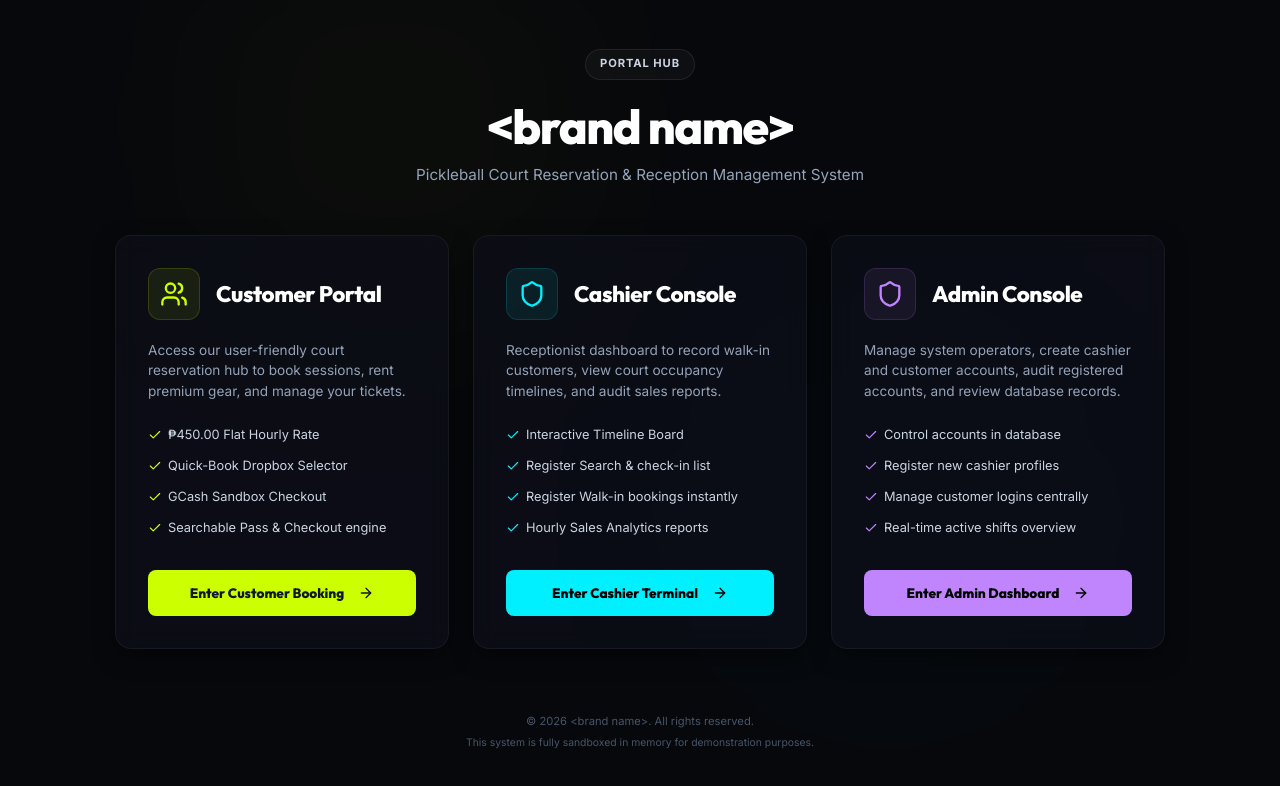
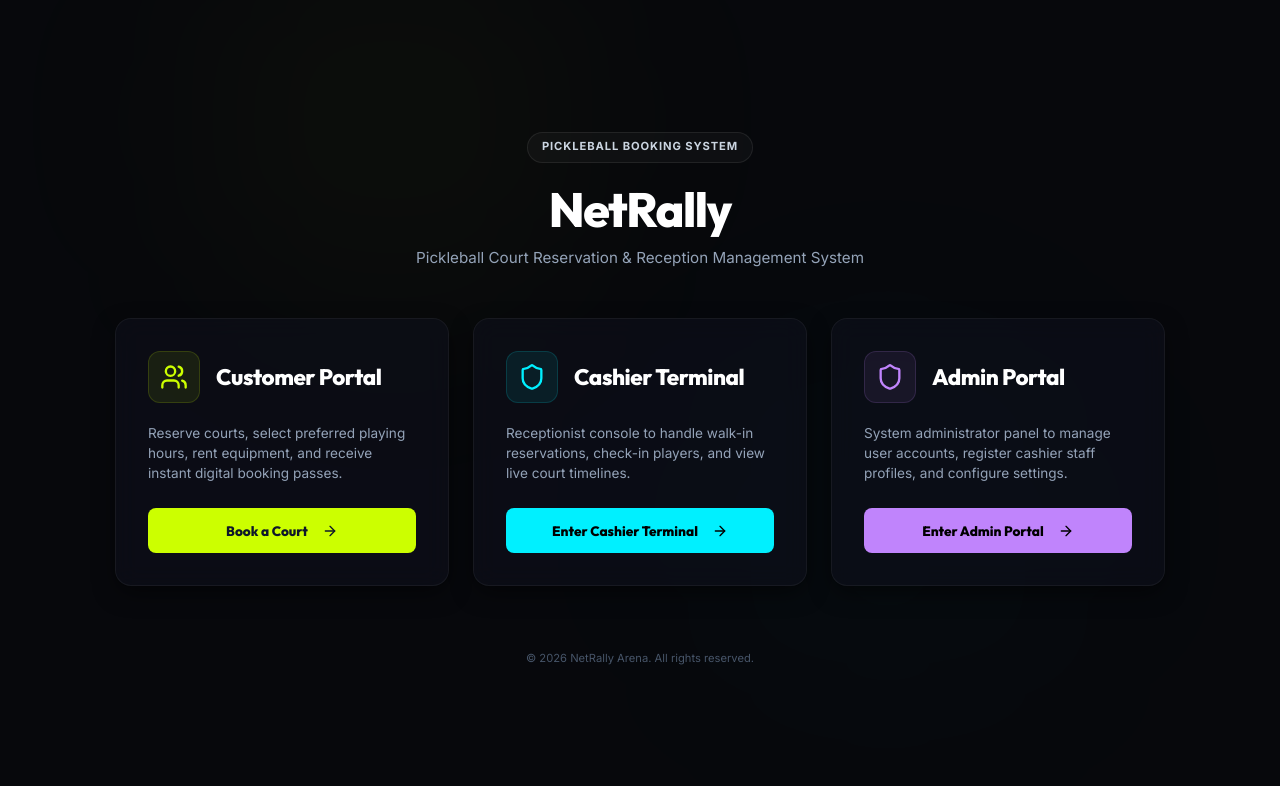
Before and after one commit to Gabs64/PickleballBookingSystem, a React (Vite) app in the folder Frontend/: page / in a window 1280 px wide. Shown: the top 786 px of the page. Built offline with nearby package versions, Linux system fonts and the light colour scheme.

Commit message:
Simplify UI and streamline user experience across all portals

```diff
--- a/Frontend/src/App.jsx
+++ b/Frontend/src/App.jsx
@@ -62,9 +62,9 @@ function AppContent() {
       {/* Main Branding Section */}
       <div style={styles.header}>
         <div style={styles.logoBadge}>
-          <span>PORTAL HUB</span>
+          <span>PICKLEBALL BOOKING SYSTEM</span>
         </div>
-        <h1 style={styles.mainTitle}>{"<brand name>"}</h1>
+        <h1 style={styles.mainTitle}>NetRally</h1>
         <p style={styles.subtitle}>Pickleball Court Reservation & Reception Management System</p>
       </div>
 
@@ -88,14 +88,8 @@ function AppContent() {
             <h2 style={styles.cardTitle}>Customer Portal</h2>
           </div>
           <p style={styles.cardDesc}>
-            Access our user-friendly court reservation hub to book sessions, rent premium gear, and manage your tickets.
+            Reserve courts, select preferred playing hours, rent equipment, and receive instant digital booking passes.
           </p>
-          <ul style={styles.featureList}>
-            <li style={styles.featureItem}><Check size={14} color="#ccff00" style={{ marginRight: '6px' }} /> ₱450.00 Flat Hourly Rate</li>
-            <li style={styles.featureItem}><Check size={14} color="#ccff00" style={{ marginRight: '6px' }} /> Quick-Book Dropbox Selector</li>
-            <li style={styles.featureItem}><Check size={14} color="#ccff00" style={{ marginRight: '6px' }} /> GCash Sandbox Checkout</li>
-            <li style={styles.featureItem}><Check size={14} color="#ccff00" style={{ marginRight: '6px' }} /> Searchable Pass & Checkout engine</li>
-          </ul>
           <button
             style={{
               ...styles.btnCustomer,
@@ -104,7 +98,7 @@ function AppContent() {
             className="btn"
             onClick={(e) => { e.stopPropagation(); navigateTo('customer'); }}
           >
-            <span>Enter Customer Booking</span>
+            <span>Book a Court</span>
             <ArrowRight size={16} style={{ marginLeft: '6px' }} />
           </button>
         </div>
@@ -124,17 +118,11 @@ function AppContent() {
             <div style={styles.iconWrapperCashier}>
               <Shield size={28} color="#00f0ff" />
             </div>
-            <h2 style={styles.cardTitle}>Cashier Console</h2>
+            <h2 style={styles.cardTitle}>Cashier Terminal</h2>
           </div>
           <p style={styles.cardDesc}>
-            Receptionist dashboard to record walk-in customers, view court occupancy timelines, and audit sales reports.
+            Receptionist console to handle walk-in reservations, check-in players, and view live court timelines.
           </p>
-          <ul style={styles.featureList}>
-            <li style={styles.featureItem}><Check size={14} color="#00f0ff" style={{ marginRight: '6px' }} /> Interactive Timeline Board</li>
-            <li style={styles.featureItem}><Check size={14} color="#00f0ff" style={{ marginRight: '6px' }} /> Register Search & check-in list</li>
-            <li style={styles.featureItem}><Check size={14} color="#00f0ff" style={{ marginRight: '6px' }} /> Register Walk-in bookings instantly</li>
-            <li style={styles.featureItem}><Check size={14} color="#00f0ff" style={{ marginRight: '6px' }} /> Hourly Sales Analytics reports</li>
-          </ul>
           <button
             style={{
               ...styles.btnCashier,
@@ -163,17 +151,11 @@ function AppContent() {
             <div style={styles.iconWrapperAdmin}>
               <Shield size={28} color="#c084fc" />
             </div>
-            <h2 style={styles.cardTitle}>Admin Console</h2>
+            <h2 style={styles.cardTitle}>Admin Portal</h2>
           </div>
           <p style={styles.cardDesc}>
-            Manage system operators, create cashier and customer accounts, audit registered accounts, and review database records.
+            System administrator panel to manage user accounts, register cashier staff profiles, and configure settings.
           </p>
-          <ul style={styles.featureList}>
-            <li style={styles.featureItem}><Check size={14} color="#c084fc" style={{ marginRight: '6px' }} /> Control accounts in database</li>
-            <li style={styles.featureItem}><Check size={14} color="#c084fc" style={{ marginRight: '6px' }} /> Register new cashier profiles</li>
-            <li style={styles.featureItem}><Check size={14} color="#c084fc" style={{ marginRight: '6px' }} /> Manage customer logins centrally</li>
-            <li style={styles.featureItem}><Check size={14} color="#c084fc" style={{ marginRight: '6px' }} /> Real-time active shifts overview</li>
-          </ul>
           <button
             style={{
               ...styles.btnAdmin,
@@ -182,7 +164,7 @@ function AppContent() {
             className="btn"
             onClick={(e) => { e.stopPropagation(); navigateTo('admin'); }}
           >
-            <span>Enter Admin Dashboard</span>
+            <span>Enter Admin Portal</span>
             <ArrowRight size={16} style={{ marginLeft: '6px' }} />
           </button>
         </div>
@@ -190,10 +172,7 @@ function AppContent() {
 
       {/* Selector footer info */}
       <footer style={styles.footer}>
-        <p>© 2026 {"<brand name>"}. All rights reserved.</p>
-        <p style={{ fontSize: '0.65rem', color: '#475569', marginTop: '0.25rem' }}>
-          This system is fully sandboxed in memory for demonstration purposes.
-        </p>
+        <p>© 2026 NetRally Arena. All rights reserved.</p>
       </footer>
     </div>
   );
--- a/Frontend/src/cashier/CashierPortal.jsx
+++ b/Frontend/src/cashier/CashierPortal.jsx
@@ -144,7 +144,7 @@ export default function CashierPortal() {
       <aside style={styles.sidebar}>
         <div style={styles.sidebarBranding}>
           <div>
-            <h3 style={styles.brandTitle}>{"<brand name> Terminal"}</h3>
+            <h3 style={styles.brandTitle}>NetRally Terminal</h3>
             <span style={styles.brandRole}>CASHIER CONSOLE</span>
           </div>
         </div>
@@ -155,7 +155,7 @@ export default function CashierPortal() {
           style={styles.newBookBtn}
         >
           <PlusCircle size={16} />
-          New Walk-In Book
+          New Walk-In Booking
         </button>
 
         <nav style={styles.navMenu}>
@@ -205,12 +205,11 @@ export default function CashierPortal() {
           <button
             onClick={handleLogout}
             className="btn btn-sm btn-danger"
-            style={{ width: '100%', marginBottom: '1rem', fontSize: '0.75rem' }}
+            style={{ width: '100%', marginBottom: '0.75rem', fontSize: '0.75rem' }}
           >
             Terminal Logout
           </button>
-          <span style={styles.serverStatus}>⚡ Sandbox Local Server</span>
-          <span style={styles.serverIp}>PORT: 3000 (ReactJS + Vite)</span>
+          <span style={styles.serverStatus}>NetRally Reception</span>
         </div>
       </aside>
 
@@ -220,8 +219,8 @@ export default function CashierPortal() {
         {/* Terminal Header */}
         <header style={styles.terminalHeader}>
           <div style={styles.headerLeft}>
-            <span style={styles.terminalGreeting}>Reception counter: <strong>Active Session</strong></span>
-            <span style={styles.terminalTime}>TODAY: <strong style={{ color: '#fff' }}>{todayStr}</strong></span>
+            <span style={styles.terminalGreeting}>Reception counter: <strong>Active</strong></span>
+            <span style={styles.terminalTime}>Date: <strong style={{ color: '#fff' }}>{todayStr}</strong></span>
           </div>
 
           <div style={styles.headerRight}>
--- a/Frontend/src/customer/BookingModal.jsx
+++ b/Frontend/src/customer/BookingModal.jsx
@@ -207,7 +207,7 @@ export default function BookingModal({ isOpen, onClose }) {
         <div style={styles.header}>
           <div>
             <h3 style={styles.title}>
-              {bookingState === 'form' ? 'Instant Court Booking popup' : 'Booking Receipt Ticket'}
+              {bookingState === 'form' ? 'Reserve Court' : 'Booking Receipt Ticket'}
             </h3>
             <p style={styles.subtitle}>
               {bookingState === 'form'
@@ -232,9 +232,9 @@ export default function BookingModal({ isOpen, onClose }) {
             <div style={styles.scrollContent}>
 
               <div style={styles.formRow2}>
-                {/* Court picker Dropdown Dropbox */}
+                {/* Court picker Dropdown */}
                 <div className="form-group" style={{ flex: 1.2 }}>
-                  <label className="form-label">CHOOSE A COURT (DROPBOX)</label>
+                  <label className="form-label">Select Court</label>
                   <select
                     value={courtId}
                     onChange={(e) => setCourtId(e.target.value)}
@@ -251,7 +251,7 @@ export default function BookingModal({ isOpen, onClose }) {
 
                 {/* Date Picker */}
                 <div className="form-group" style={{ flex: 0.8 }}>
-                  <label className="form-label">SELECT DATE</label>
+                  <label className="form-label">Select Date</label>
                   <input
                     type="date"
                     min={getRelativeDateString(0)}
@@ -414,19 +414,19 @@ export default function BookingModal({ isOpen, onClose }) {
 
 
               {/* Payment System Section */}
-              <h4 style={styles.sectionHeader}><CreditCard size={13} /> Payment Checkout system</h4>
+              <h4 style={styles.sectionHeader}><CreditCard size={13} /> Payment Method</h4>
               <div style={styles.formRow2}>
                 <div className="form-group" style={{ flex: 1 }}>
-                  <label className="form-label">PAYMENT CHANNEL</label>
+                  <label className="form-label">Select Payment</label>
                   <select
                     value={paymentMethod}
                     onChange={(e) => setPaymentMethod(e.target.value)}
                     className="form-control"
                     style={styles.selectDropbox}
                   >
-                    <option value="GCash E-Wallet">GCash Online Payment (Sandbox)</option>
-                    <option value="Maya Wallet">Maya E-Wallet (Sandbox)</option>
-                    <option value="Credit Card">Credit / Debit Card (Simulated)</option>
+                    <option value="GCash E-Wallet">GCash Online Payment</option>
+                    <option value="Maya Wallet">Maya E-Wallet</option>
+                    <option value="Credit Card">Credit / Debit Card</option>
                   </select>
                 </div>
 
@@ -610,7 +610,7 @@ export default function BookingModal({ isOpen, onClose }) {
             <div style={styles.passContainer}>
               <div style={styles.passHeader}>
                 <div>
-                  <h4 style={styles.passBrand}>{"<brand name>"}</h4>
+                  <h4 style={styles.passBrand}>NetRally</h4>
                   <p style={styles.passSub}>Pickleball Court Reservation Pass</p>
                 </div>
                 <div>
--- a/Frontend/src/customer/CustomerPortal.jsx
+++ b/Frontend/src/customer/CustomerPortal.jsx
@@ -39,7 +39,7 @@ export default function CustomerPortal() {
   // Chatbot widget states
   const [isChatOpen, setIsChatOpen] = useState(false);
   const [messages, setMessages] = useState([
-    { id: 1, sender: 'bot', text: "Welcome to <brand name>! 🏓 How can I assist you with your court rentals today?" }
+    { id: 1, sender: 'bot', text: "Welcome to NetRally! 🏓 How can I assist you with your court rentals today?" }
   ]);
   const [inputText, setInputText] = useState('');
 
@@ -306,11 +306,11 @@ export default function CustomerPortal() {
       {/* PREMIUM STICKY HEADER */}
       <header style={styles.header}>
         <div style={styles.headerLeft}>
-          <span style={styles.headerLogo} className="animate-gradient-text">{"<brand name>"}</span>
+          <span style={styles.headerLogo} className="animate-gradient-text">NetRally</span>
         </div>
         <nav style={styles.navMenu}>
           <a href="#home" onClick={(e) => handleNav(e, 'home')} style={styles.navLink}>Home</a>
-          <a href="#gallery" onClick={(e) => handleNav(e, 'gallery')} style={styles.navLink}>Gallery</a>
+          <a href="#gallery" onClick={(e) => handleNav(e, 'gallery')} style={styles.navLink}>Courts</a>
           <a href="#about" onClick={(e) => handleNav(e, 'about')} style={styles.navLink}>About</a>
           {(() => {
             const activeCustomer = loggedCustomer || (isLoginBypassed ? { id: 'USR-CUSTOMER-BYPASS', name: 'Jane Smith', email: 'jane.smith@gmail.com', phone: '0917-888-2938', role: 'Customer' } : null);
@@ -353,7 +353,7 @@ export default function CustomerPortal() {
 
         <div style={styles.galleryGrid} className="grid-3">
           {/* Card 1 */}
-          <div className="glass-card animate-dual-neon" style={styles.galleryCard}>
+          <div className="glass-card" style={styles.galleryCard}>
             <div style={styles.galleryImgPlaceholder}>
               <span style={{ fontSize: '2.5rem' }}>🏟️</span>
               <span style={styles.courtBadgeIndoor}>INDOOR CUSHION</span>
@@ -361,18 +361,17 @@ export default function CustomerPortal() {
             <div style={styles.galleryCardContent}>
               <h3 style={styles.galleryCardTitle}>Court 1</h3>
               <p style={styles.galleryCardDesc}>
-                Professional dark blue cushion match-court. Optimized for shock absorption to minimize strain on player joints.
+                Indoor cushion match-court optimized for shock absorption and comfort.
               </p>
-              <ul style={styles.cardSpecs}>
-                <li><Check size={12} color="var(--accent-neon)" style={{ marginRight: '4px' }} /> Low-glare LED nightlights</li>
-                <li><Check size={12} color="var(--accent-neon)" style={{ marginRight: '4px' }} /> Shaded spectator benches</li>
-                <li><Check size={12} color="var(--accent-neon)" style={{ marginRight: '4px' }} /> ₱450.00 flat hourly rate</li>
-              </ul>
+              <div style={{ marginTop: '1rem', display: 'flex', justifyContent: 'space-between', alignItems: 'center' }}>
+                <span style={{ fontSize: '0.9rem', fontWeight: 700, color: 'var(--accent-neon)' }}>₱450.00 / hr</span>
+                <button onClick={startBooking} className="btn btn-sm btn-primary">Book Court 1</button>
+              </div>
             </div>
           </div>
 
           {/* Card 2 */}
-          <div className="glass-card animate-dual-neon" style={styles.galleryCard}>
+          <div className="glass-card" style={styles.galleryCard}>
             <div style={styles.galleryImgPlaceholder}>
               <span style={{ fontSize: '2.5rem' }}>🏓</span>
               <span style={styles.courtBadgeIndoor}>INDOOR CUSHION</span>
@@ -380,32 +379,30 @@ export default function CustomerPortal() {
             <div style={styles.galleryCardContent}>
               <h3 style={styles.galleryCardTitle}>Court 2</h3>
               <p style={styles.galleryCardDesc}>
-                High-rebound cushion court surface designed to support fast-paced rallies and professional tournament actions.
+                Climate-controlled indoor court designed for high-rebound competitive play.
               </p>
-              <ul style={styles.cardSpecs}>
-                <li><Check size={12} color="var(--accent-neon)" style={{ marginRight: '4px' }} /> Climate controlled building</li>
-                <li><Check size={12} color="var(--accent-neon)" style={{ marginRight: '4px' }} /> Acoustic court dividers</li>
-                <li><Check size={12} color="var(--accent-neon)" style={{ marginRight: '4px' }} /> ₱450.00 flat hourly rate</li>
-              </ul>
+              <div style={{ marginTop: '1rem', display: 'flex', justifyContent: 'space-between', alignItems: 'center' }}>
+                <span style={{ fontSize: '0.9rem', fontWeight: 700, color: 'var(--accent-neon)' }}>₱450.00 / hr</span>
+                <button onClick={startBooking} className="btn btn-sm btn-primary">Book Court 2</button>
+              </div>
             </div>
           </div>
 
           {/* Card 3 */}
-          <div className="glass-card animate-dual-neon" style={styles.galleryCard}>
+          <div className="glass-card" style={styles.galleryCard}>
             <div style={styles.galleryImgPlaceholder}>
               <span style={{ fontSize: '2.5rem' }}>☀️</span>
-              <span style={styles.courtBadgeOutdoor}>OUTDOOR PREMIUM</span>
+              <span style={styles.courtBadgeOutdoor}>OUTDOOR ACRYLIC</span>
             </div>
             <div style={styles.galleryCardContent}>
               <h3 style={styles.galleryCardTitle}>Court 3</h3>
               <p style={styles.galleryCardDesc}>
-                Atmospheric open-air court featuring professional acrylic multi-layer texturing. Perfect for warm social double matches.
+                Open-air outdoor acrylic court equipped with high-power LED night floodlights.
               </p>
-              <ul style={styles.cardSpecs}>
-                <li><Check size={12} color="var(--accent-neon)" style={{ marginRight: '4px' }} /> Windbreak sport fencing</li>
-                <li><Check size={12} color="var(--accent-neon)" style={{ marginRight: '4px' }} /> High-power LED night floodlights</li>
-                <li><Check size={12} color="var(--accent-neon)" style={{ marginRight: '4px' }} /> ₱450.00 flat hourly rate</li>
-              </ul>
+              <div style={{ marginTop: '1rem', display: 'flex', justifyContent: 'space-between', alignItems: 'center' }}>
+                <span style={{ fontSize: '0.9rem', fontWeight: 700, color: 'var(--accent-neon)' }}>₱450.00 / hr</span>
+                <button onClick={startBooking} className="btn btn-sm btn-primary">Book Court 3</button>
+              </div>
             </div>
           </div>
         </div>
@@ -713,87 +710,8 @@ export default function CustomerPortal() {
 
       {/* FOOTER */}
       <footer style={styles.footer}>
-        <p>© 2026 {"<brand name>"}. All rights reserved.</p>
-        <p style={{ fontSize: '0.7rem', color: '#475569', marginTop: '0.25rem' }}>Designed with premium Vanilla CSS & ReactJS components.</p>
+        <p>© 2026 NetRally Arena. All rights reserved.</p>
       </footer>
-
-      {/* HIGH-FIDELITY FLOATING FAQ WIDGET */}
-      <div style={styles.chatWrapper}>
-        {isChatOpen ? (
-          <div className="glass-card animate-modal-pop" style={styles.chatBox}>
-            <div style={styles.chatHeader}>
-              <div style={styles.chatHeaderLeft}>
-                <div style={styles.chatAvatar}>🤖</div>
-                <div>
-                  <h4 style={styles.chatBotName}>SupportBot</h4>
-                  <span style={styles.chatStatus}>{"<brand name>"} Support</span>
-                </div>
-              </div>
-              <button onClick={() => setIsChatOpen(false)} style={styles.chatCloseBtn}>
-                <X size={14} />
-              </button>
-            </div>
-
-            <div style={styles.chatMessages}>
-              {messages.map((m) => (
-                <div
-                  key={m.id}
-                  style={{
-                    ...styles.chatBubble,
-                    ...(m.sender === 'user' ? styles.chatBubbleUser : styles.chatBubbleBot)
-                  }}
-                >
-                  {m.text}
-                </div>
-              ))}
-            </div>
-
-            {/* Quick FAQs */}
-            <div style={styles.faqList}>
-              <button
-                onClick={() => handleFaqClick("What are the court prices?", "All of our professional courts are priced at a flat rate of ₱450 per hour.")}
-                style={styles.faqTag}
-              >
-                💰 Court Prices?
-              </button>
-              <button
-                onClick={() => handleFaqClick("Can I rent paddles?", "Absolutely! Carbon Pro paddles are available for ₱50.00/hr, cans of balls for ₱150.00 flat, and pro shoes for ₱100.00.")}
-                style={styles.faqTag}
-              >
-                🏓 Rent Paddles?
-              </button>
-              <button
-                onClick={() => handleFaqClick("What is your refund policy?", "NetRally Arena operates under a strict NO REFUND and NO CANCELLATION policy. Once a court reservation is paid and booked, the schedule is locked and cannot be cancelled or refunded.")}
-                style={styles.faqTag}
-              >
-                🔄 No Refund Policy
-              </button>
-            </div>
-
-            <form onSubmit={handleSendMessage} style={styles.chatInputRow}>
-              <input
-                type="text"
-                placeholder="Ask something..."
-                value={inputText}
-                onChange={(e) => setInputText(e.target.value)}
-                style={styles.chatInput}
-              />
-              <button type="submit" style={styles.chatSendBtn}>
-                <Send size={12} />
-              </button>
-            </form>
-          </div>
-        ) : (
-          <button
-            onClick={() => setIsChatOpen(true)}
-            style={styles.chatFloatingBtn}
-            className="animate-pulse-neon"
-          >
-            <MessageCircle size={22} color="var(--text-inverse)" />
-            <span style={styles.chatFloatingLabel}>FAQ Chat</span>
-          </button>
-        )}
-      </div>
 
     </div>
   );
--- a/Frontend/src/customer/HeroSection.jsx
+++ b/Frontend/src/customer/HeroSection.jsx
@@ -8,24 +8,24 @@ export default function HeroSection({ onStartBooking }) {
         <div style={styles.badgeContainer}>
           <span style={styles.badgeText} className="animate-pulse-neon">
             <Zap size={12} fill="#ccff00" color="#ccff00" />
-            VOTED #1 COURT FOR RENTAL IN THE METRO
+            PREMIER PICKLEBALL COURTS
           </span>
         </div>
 
         <h1 style={styles.headline} className="animate-gradient-text">
-          {"<brand name>"}
+          NetRally
         </h1>
         <h2 style={styles.subHeadline}>
-          ELITE PICKLEBALL COURTS & PREMIER CLUB EXPERIENCE
+          BOOK YOUR COURT IN SECONDS
         </h2>
         <p style={styles.paragraph}>
-          Experience the thrill of the fastest-growing sport on our state-of-the-art courts. We offer premium tournament-grade indoor cushion courts and windswept outdoor surfaces complete with LED nightlights and professional paddle rentals.
+          Reserve high-quality indoor cushion and outdoor acrylic pickleball courts with tournament LED lighting and complete equipment rental.
         </p>
 
         <div style={styles.btnRow}>
-          <button onClick={onStartBooking} className="btn btn-primary">
+          <button onClick={onStartBooking} className="btn btn-primary" style={{ padding: '0.85rem 2rem', fontSize: '1rem' }}>
             <Calendar size={18} style={{ marginRight: '6px' }} />
-            Book A Court Now
+            Book Court Now
           </button>
         </div>
       </div>
@@ -36,8 +36,8 @@ export default function HeroSection({ onStartBooking }) {
             <Trophy size={20} />
           </div>
           <div>
-            <h4 style={styles.metricTitle}>4 Pro Courts</h4>
-            <p style={styles.metricDesc}>2 Indoor Cushion, 2 Outdoor Acrylic</p>
+            <h4 style={styles.metricTitle}>3 Pro Courts</h4>
+            <p style={styles.metricDesc}>Indoor Cushion & Outdoor Surfaces</p>
           </div>
         </div>
 
@@ -46,8 +46,8 @@ export default function HeroSection({ onStartBooking }) {
             <Zap size={20} />
           </div>
           <div>
-            <h4 style={styles.metricTitle}>Complete Gear Rental</h4>
-            <p style={styles.metricDesc}>Carbon paddles, balls, and pro court shoes</p>
+            <h4 style={styles.metricTitle}>₱450.00 / Hour</h4>
+            <p style={styles.metricDesc}>Flat Rate, Instant Confirmation</p>
           </div>
         </div>
 
@@ -56,8 +56,8 @@ export default function HeroSection({ onStartBooking }) {
             <ShieldCheck size={20} />
           </div>
           <div>
-            <h4 style={styles.metricTitle}>Elite Service</h4>
-            <p style={styles.metricDesc}>Lounge areas, clean showers & hydration bar</p>
+            <h4 style={styles.metricTitle}>Equipment Rental</h4>
+            <p style={styles.metricDesc}>Paddles, Cans of Balls & Court Shoes</p>
           </div>
         </div>
       </div>
```
Also changed, not shown: Frontend/src/admin/AdminPortal.jsx (+15 -17 lines), 1 other file (tests, documents, lock files or other folders).
